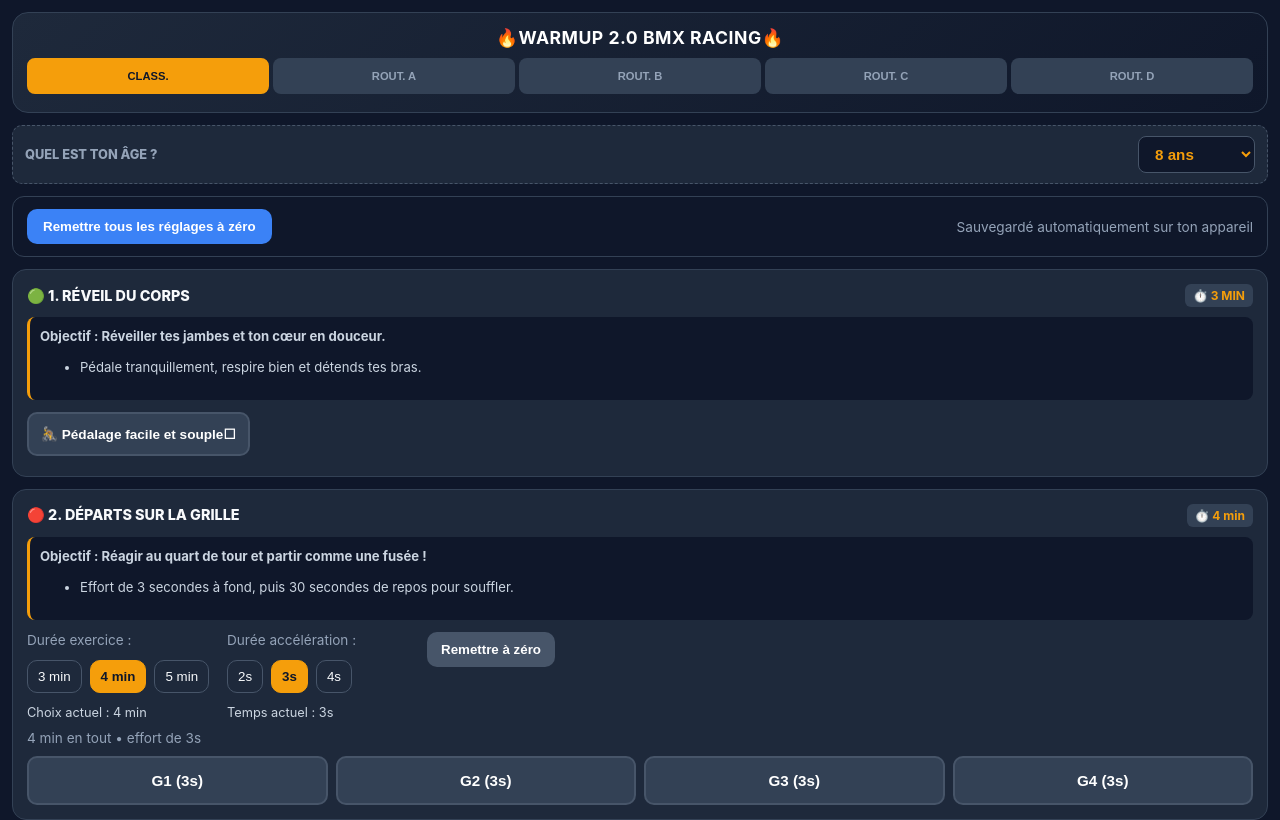
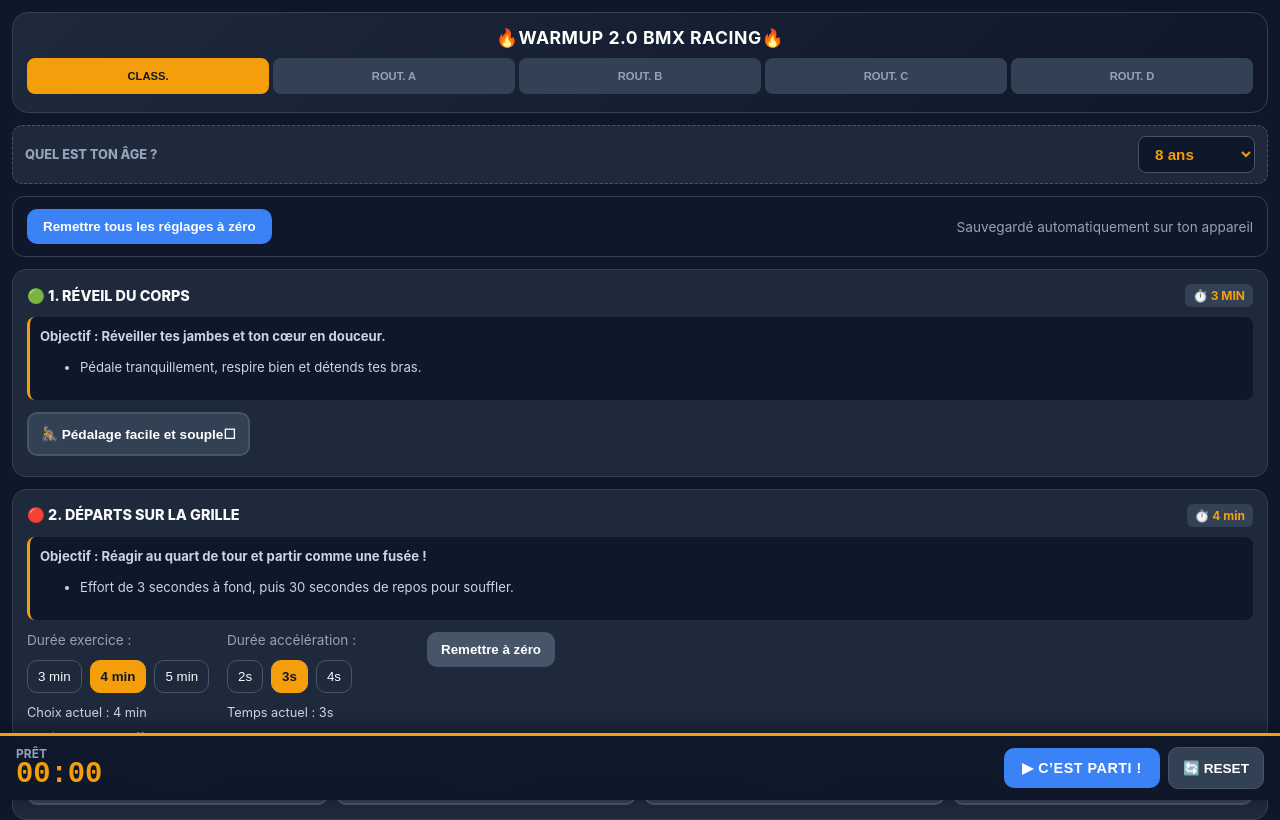
Before and after one commit to CouffignalCedric/Projet-warmup-main, a React (Vite) app: page / in a window 1280 px wide. Shown: the top 820 px of the page. Built offline with nearby package versions, Linux system fonts and the light colour scheme.

Commit message:
toujours les images!!

```diff
--- a/src/App.tsx
+++ b/src/App.tsx
@@ -667,7 +667,15 @@ export default function App() {
           <div className="consignes"><strong>Objectif : Retrouver un calme olympien.</strong><ul><li>Pédale très lentement et bois un peu d'eau si besoin.</li></ul></div>
           <TaskCard id="card-routineD-4" title="🧘 Pédale très lentement pour finir" badgeTime="⏱️ 2 MIN" done={!!doneTasks['card-routineD-4']} onToggle={() => toggleTask('card-routineD-4', 120, false)} />
         </div>
-      </div>
+      </div><TimerBar
+  timerSeconds={timerSeconds}
+  isRunning={isRunning}
+  isAudioPending={isAudioPending}
+  getPhaseLabel={getPhaseLabel}
+  toggleTimer={toggleTimer}
+  resetTimer={resetTimer}
+/>
     </div>
   )
+
 }
```
